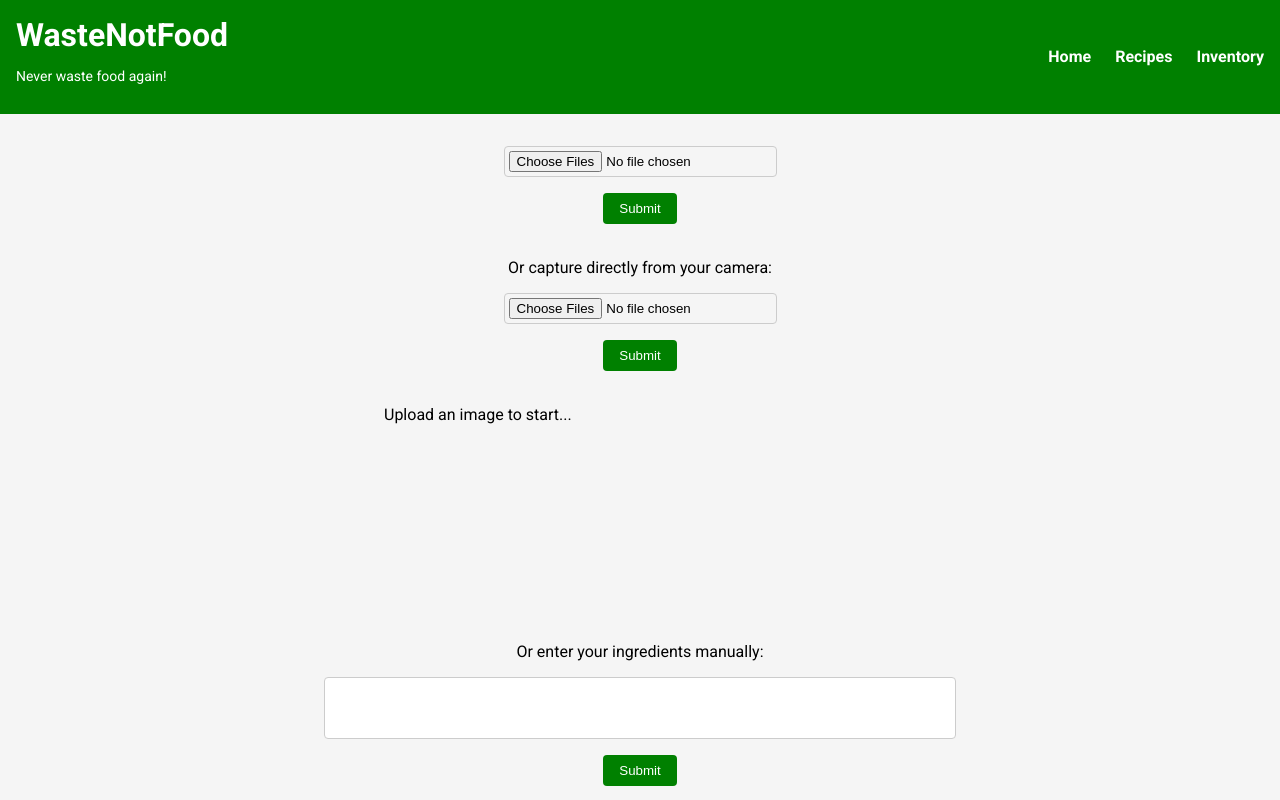
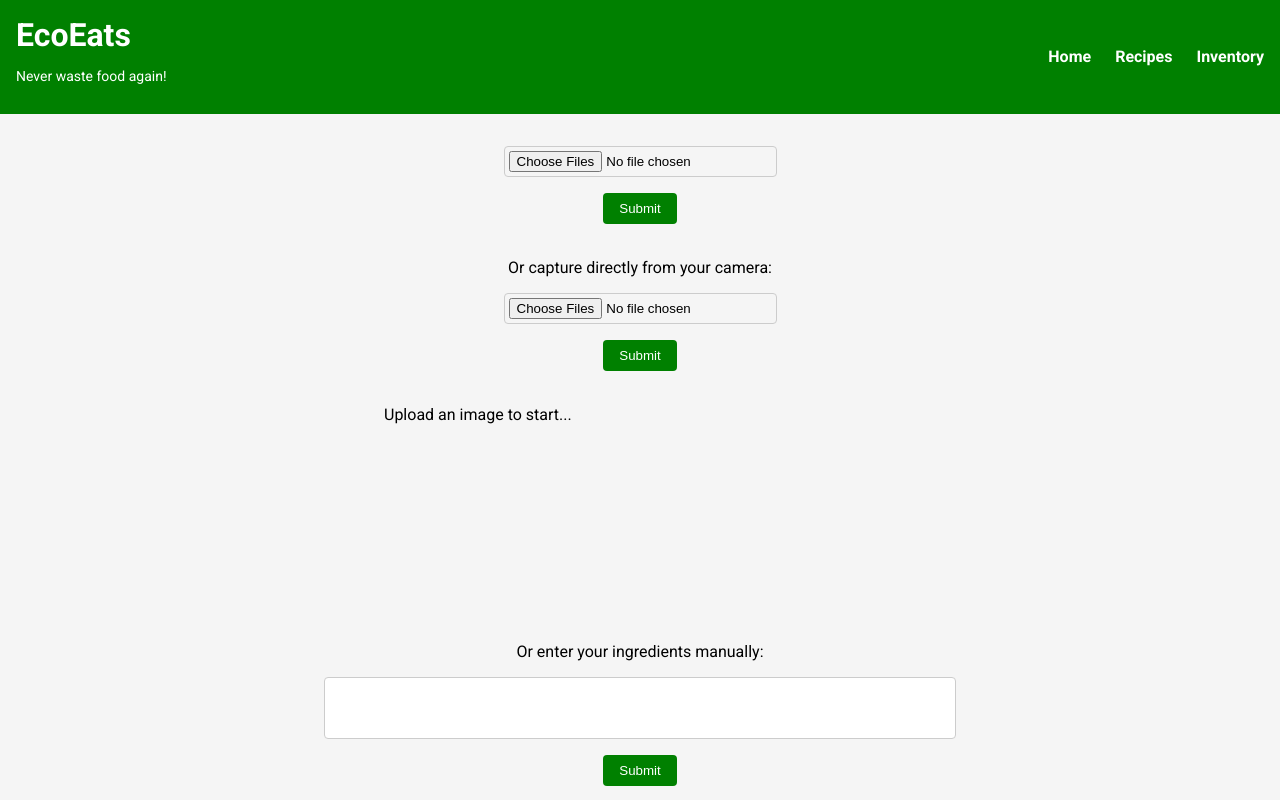
Before and after one commit to mohamed-esoliman/EcoEats, a React (Create React App) app: page / in a window 1280 px wide. Shown: the top 800 px of the page. Built offline with nearby package versions, Linux system fonts and the light colour scheme.

Commit message:
change project name temporarily

```diff
--- a/src/App.js
+++ b/src/App.js
@@ -93,10 +93,12 @@ function App() {
       console.log('responseText:', responseText);
       console.log('validJson:', validJson);
       console.log('newRecipes:', newRecipes);
-
+      console.log("This is before clearing",recipes);
+      setRecipes([]);
+      console.log("This is after clearing ", recipes);
       setRecipes(newRecipes);
 
-      console.log('newRecipes:', recipes);
+      console.log('This is the newRecipes:', recipes);
     }
     catch (error) {
       console.error('Error:', error);
--- a/src/components/NavBar.js
+++ b/src/components/NavBar.js
@@ -4,7 +4,7 @@ const NavBar = () => {
     return (
         <nav>
             <div className="header">
-                <span>WasteNotFood</span>
+                <span>EcoEats</span>
                 <p>Never waste food again!</p>
             </div>
             <div className="links">
```
Also changed, not shown: 3 other files (tests, documents, lock files or other folders).
